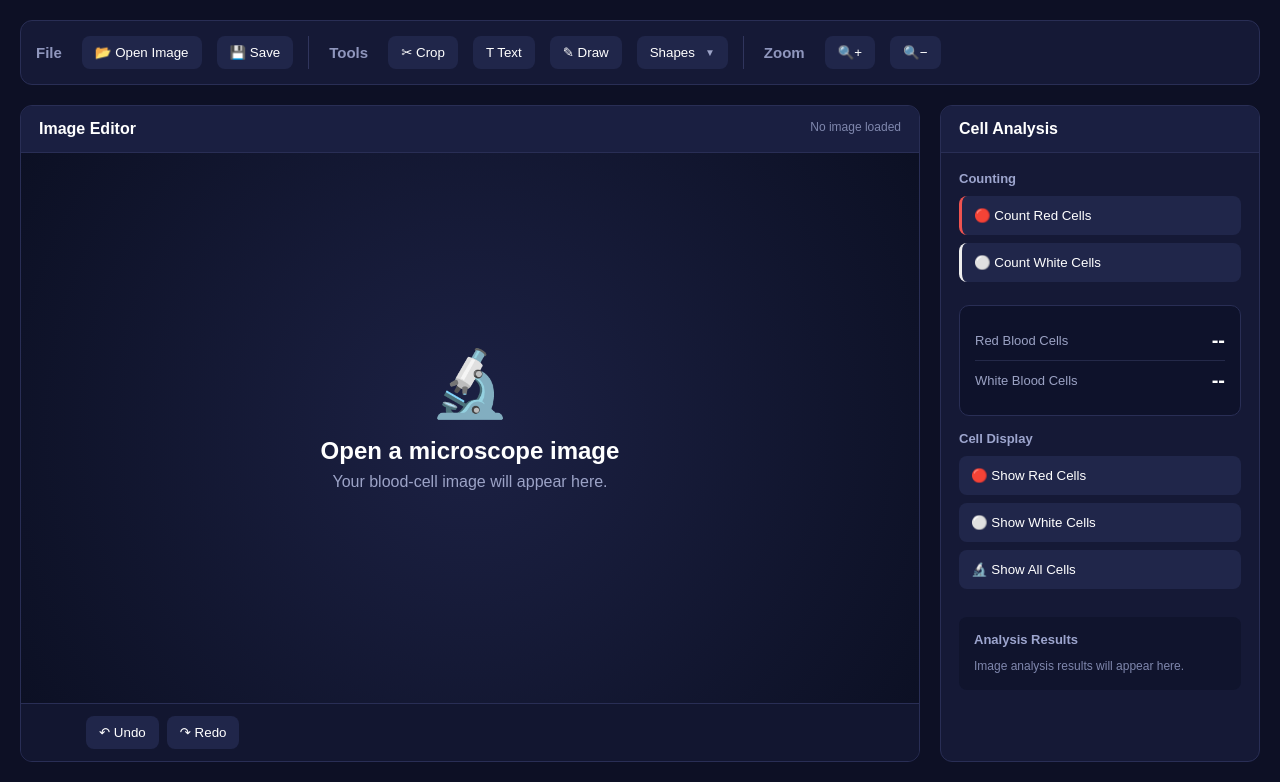
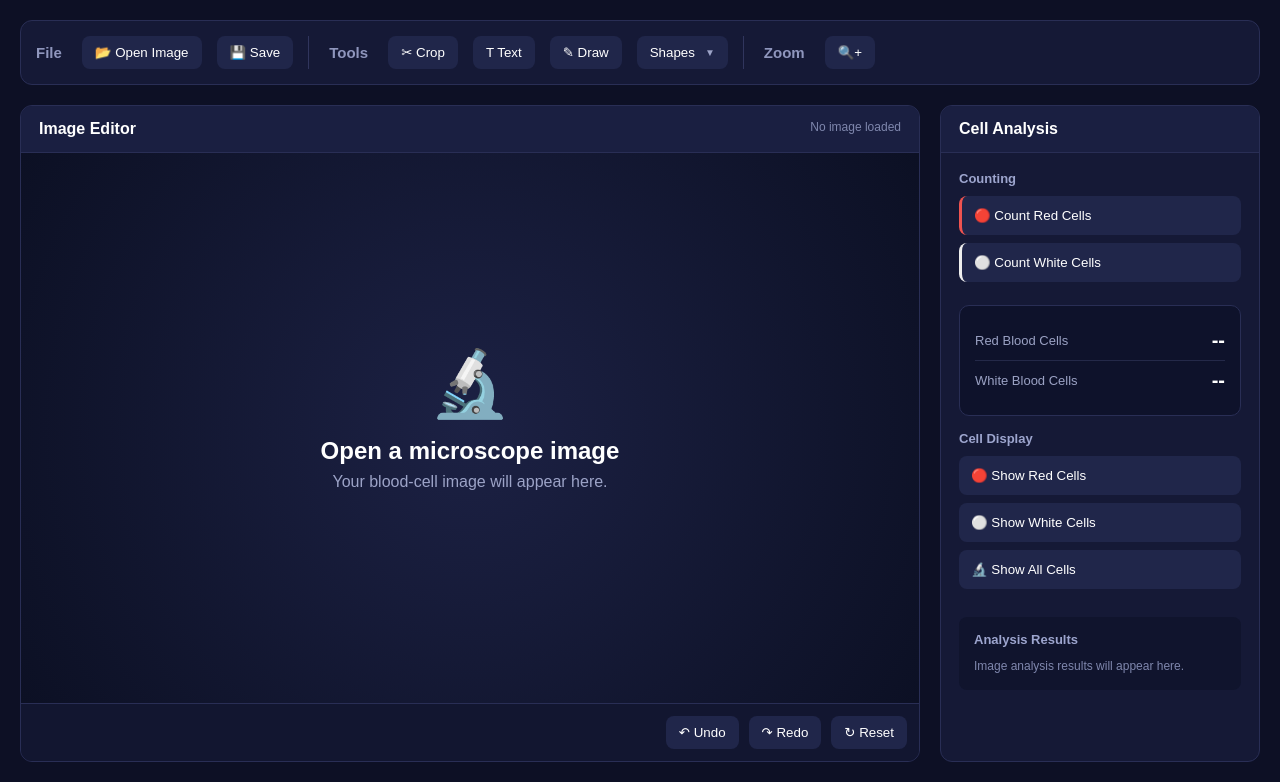
Before and after one commit to SebastianBEllingsen/Pocket-Lab, a Flask app: page / in a window 1280 px wide. Shown: the part 75-857 px from the top of the page. Run offline with Flask 3, Linux system fonts and the light colour scheme.

Commit message:
Add reset function

```diff
--- a/app.py
+++ b/app.py
@@ -94,7 +94,8 @@ def open_image_route():
         "image_url": url_for(
             "static",
             filename="uploads/" + filename
-        )
+        ),
+        "filename": filename
     })
 
 @app.route("/save-image", methods=["POST"])
@@ -108,11 +109,35 @@ def save_image():
 
 @app.route("/reset", methods=["POST"])
 def reset():
-    # TODO: Restore original image using OpenCV
+
+    global current_image, original_image, image_history, current_index
+
+    # Check if an original image exists
+    if original_image is None:
+        return jsonify({
+            "success": False,
+            "message": "No image loaded"
+        })
+
+    # Restore the original image
+    current_image = original_image.copy()
+
+    # Reset image history
+    image_history = [current_image.copy()]
+    current_index = 0
+
+    # Save the reset image
+    image_url = save_result_image(
+        current_image,
+        "reset_image.jpg"
+    )
+
     return jsonify({
         "success": True,
-        "message": "Reset clicked - OpenCV code goes here"
+        "message": "Image reset successfully",
+        "image_url": image_url
     })
+
 
 
 # -------------------------
@@ -239,42 +264,6 @@ def zoom_in_route():
         "message": "Zoom in",
         "image_url": image_url
     })
-
-
-
-@app.route("/zoom-out", methods=["POST"])
-def zoom_out():
-    global current_image, zoom_level
-
-    if current_image is None:
-        return jsonify({
-            "success": False,
-            "message": "No image loaded"
-        })
-
-    # Decrease zoom level
-    zoom_level = max(0.2, zoom_level - 0.2)
-
-    height, width = current_image.shape[:2]
-
-    new_width = int(width * zoom_level)
-    new_height = int(height * zoom_level)
-
-    zoomed_image = cv2.resize(
-        current_image,
-        (new_width, new_height),
-        interpolation=cv2.INTER_LINEAR
-    )
-
-    # Save zoomed image
-    image_url = save_result_image(zoomed_image, "zoomed_image.jpg")
-    return jsonify({
-        "success": True,
-        "message": "Zoom out",
-        "zoom": int(zoom_level * 100),
-        "image_url": image_url
-    })
-
 
 
 
--- a/static/photo_editor/image.js
+++ b/static/photo_editor/image.js
@@ -50,13 +50,12 @@ async function openImage() {
             ).textContent = "100%";
 
             // Update the image name
-const imageStatus =
-    document.getElementById("image-status");
+            const imageStatus =
+            document.getElementById("image-status");
 
-console.log("imageStatus:", imageStatus);
 
-if (imageStatus) {
-    imageStatus.textContent = file.name;
+            if (imageStatus) {
+                imageStatus.textContent = data.filename;
 }
 
             showNotification(
--- a/static/style.css
+++ b/static/style.css
@@ -370,6 +370,11 @@ button:active {
     color: #aab0d0;
 }
 
+.history-buttons {
+    display: flex;
+    gap: 10px;
+    margin-left: auto;
+}
 
 .separator {
     flex: 1;
--- a/templates/index.html
+++ b/templates/index.html
@@ -136,9 +136,6 @@
             🔍+
         </button>
 
-        <button onclick="activateZoomIn()">
-            🔍−
-        </button>
 
     </div>
 
@@ -239,6 +236,7 @@
 
     </span>
 
+    <div class="history-buttons">
     <button onclick="sendAction('/undo')">
         ↶ Undo
     </button>
@@ -247,6 +245,10 @@
         ↷ Redo
     </button>
 
+    <button onclick="sendAction('/reset')">
+        ↻ Reset
+    </button>
+</div>
 </div>
 
     </div>
```
